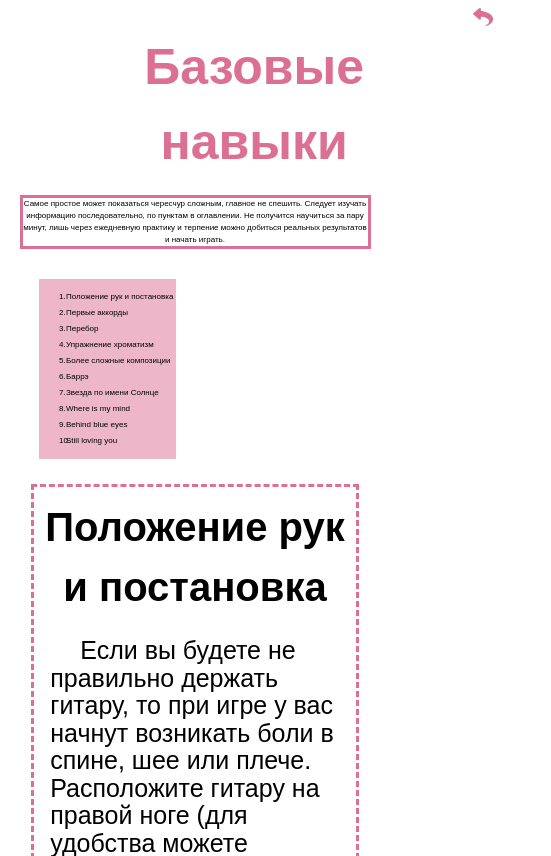
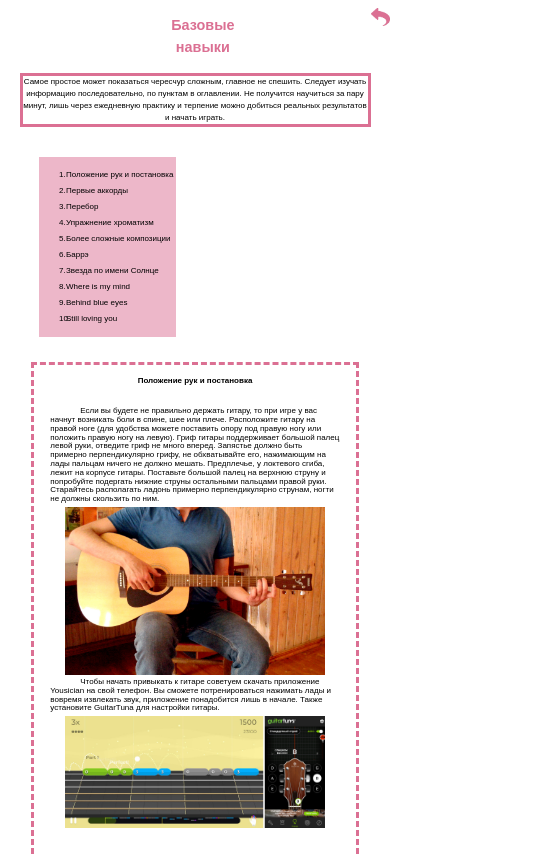
Before and after one commit to PerfectGold4/-Website_info-, a plain HTML site: page files/main/base.html in a window 390 px wide. Shown: the top 856 px of the page, 551 px wide, since content can reach past the window. Drawn offline with nearby package versions, Linux system fonts and the light colour scheme.

Commit message:
работа над отзывчивостью
осталось дополнить отзывчивость для названия раздела в default.css

```diff
--- a/files/styles/default.scss
+++ b/files/styles/default.scss
@@ -19,9 +19,11 @@
 	position: fixed;
     right: 0;
     bottom: 0;
+    width: 7%;
     img{
-    	margin: 0 17px 15px 0;
+    	margin: 0 0;
     	cursor: pointer;
+    	width: 90%;
     }
 }
 .header{
@@ -99,7 +101,16 @@ section{
 		}
 	}
 }
+@media (max-width:1200px) {
+	.header .head {font-size: 1.5em};
+	.text, .cont, section .theme .article_head, section .theme .content {font-size: 0.8em}
+}
+@media (max-width: 900px) {
+	.header .head {font-size: 1.1em; margin: 15px 28% 15px 39%};
+	.text, .cont, section .theme .article_head, section .theme .content {font-size: 0.7em}
+}
 
-@media (max-width:1200px) {
-	.head, .text, .cont, .article_head, .content {font-size: 0.5em}
+@media (max-width: 600px) {
+	.header .head {font-size: 0.9em; margin: 15px 28% 15px 37%};
+	.text, .cont, section .theme .article_head, section .theme .content {font-size: 0.5em}
 }
```
Also changed, not shown: files/styles/default.css, 1 other file.
